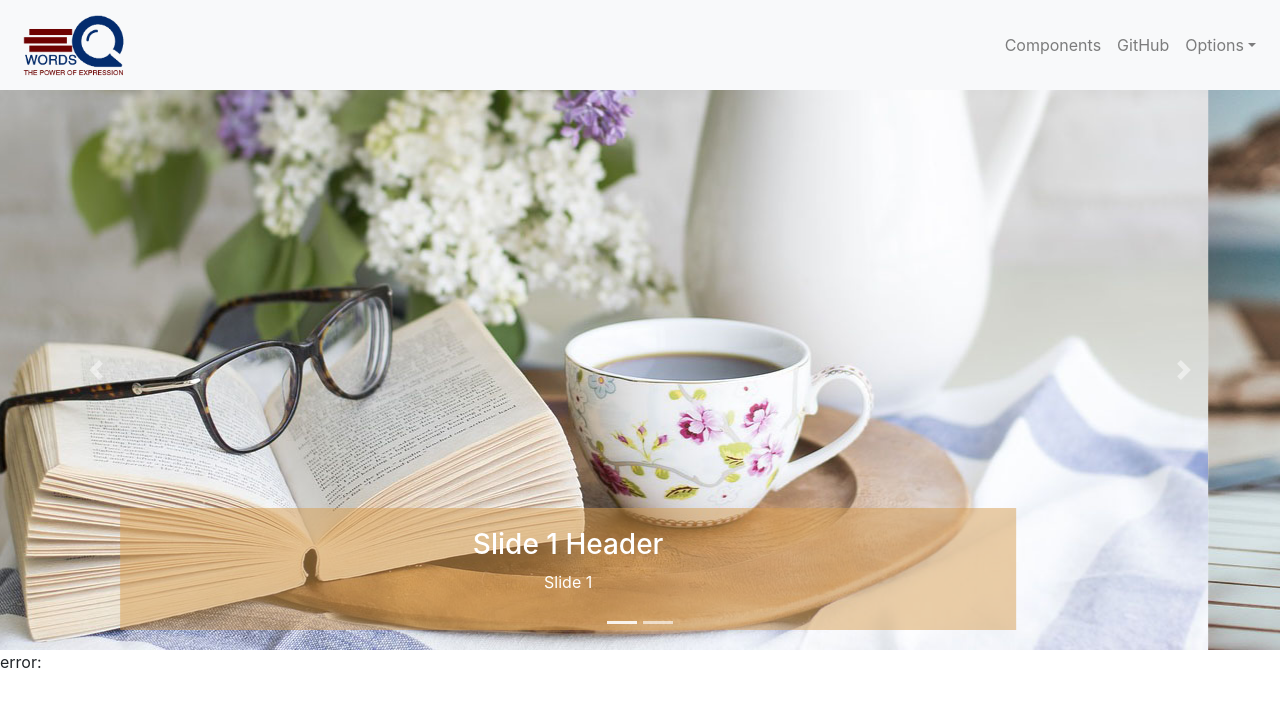
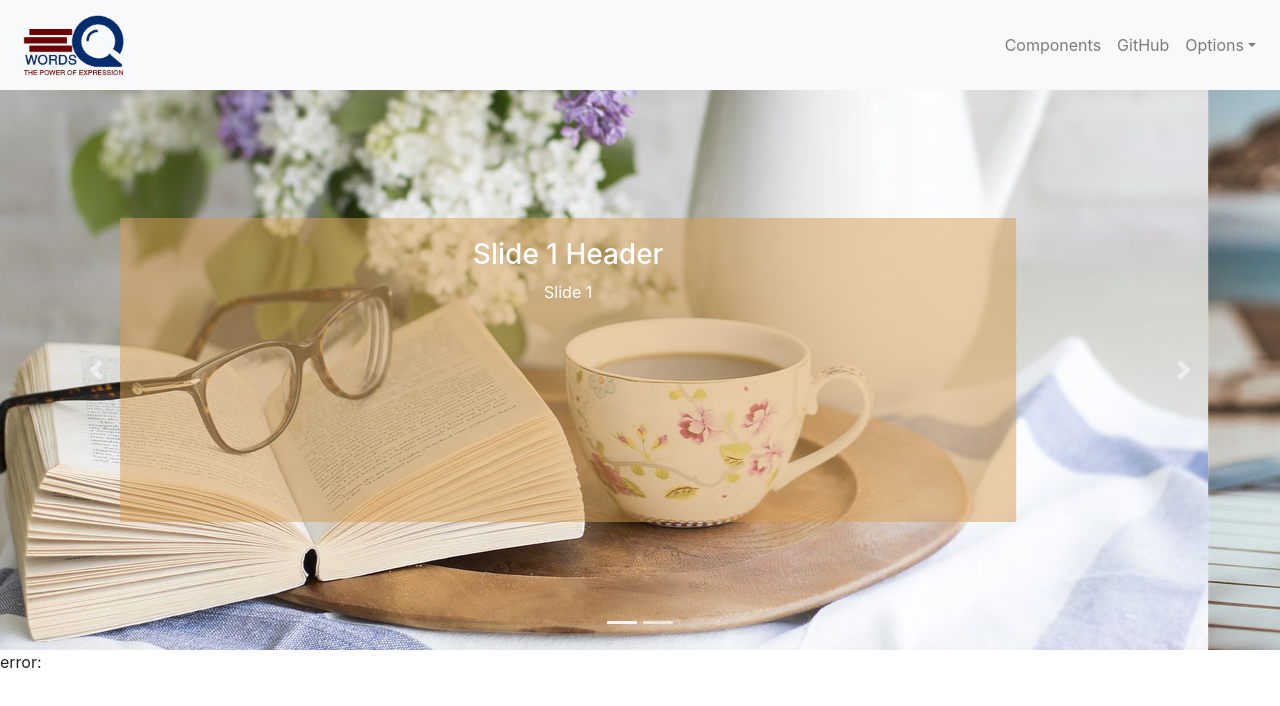
Before and after one commit to Ayorinde/hqwords, a React (Create React App) app in the folder client/: page / in a window 1280 px wide. Shown: the top 706 px of the page. Built offline with nearby package versions, Linux system fonts and the light colour scheme; no server answers.

Commit message:
moved carousel caption up

```diff
--- a/client/src/styles/carousel.css
+++ b/client/src/styles/carousel.css
@@ -4,6 +4,8 @@
 
 .carousel .carousel-item .carousel-caption{
     background-color: #d89d5180;
+    top: 8rem;
+    bottom: 8rem;
 }
 
  .carousel .carousel-item .carousel-caption h3{
```
